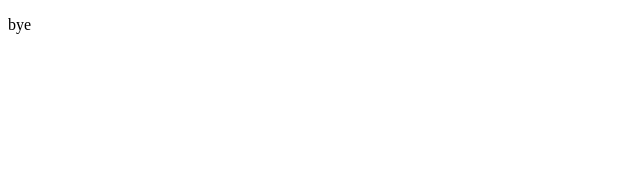
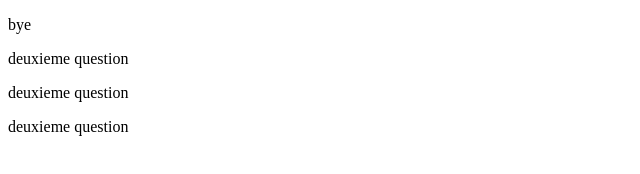
Before and after one commit to rodicakpm/test_lapasserelle, a plain HTML site: page index.html in a window 1280 px wide. Shown: the whole page, without its empty margins (0-640 px from the left). Drawn offline with Linux system fonts and the light colour scheme.

Commit message:
troisieme commit

```diff
--- a/index.html
+++ b/index.html
@@ -7,5 +7,11 @@
 </head>
 <body>
     <p>bye</p>
+
+    <section>
+        <p> deuxieme question</p>
+        <p> deuxieme question</p>
+        <p> deuxieme question</p>
+    </section>
 </body>
 </html>
```
